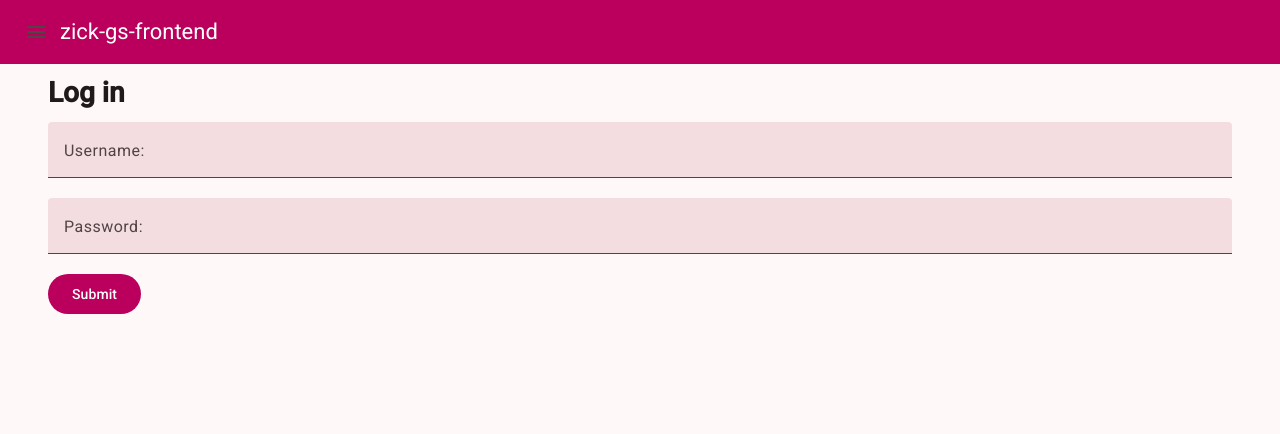
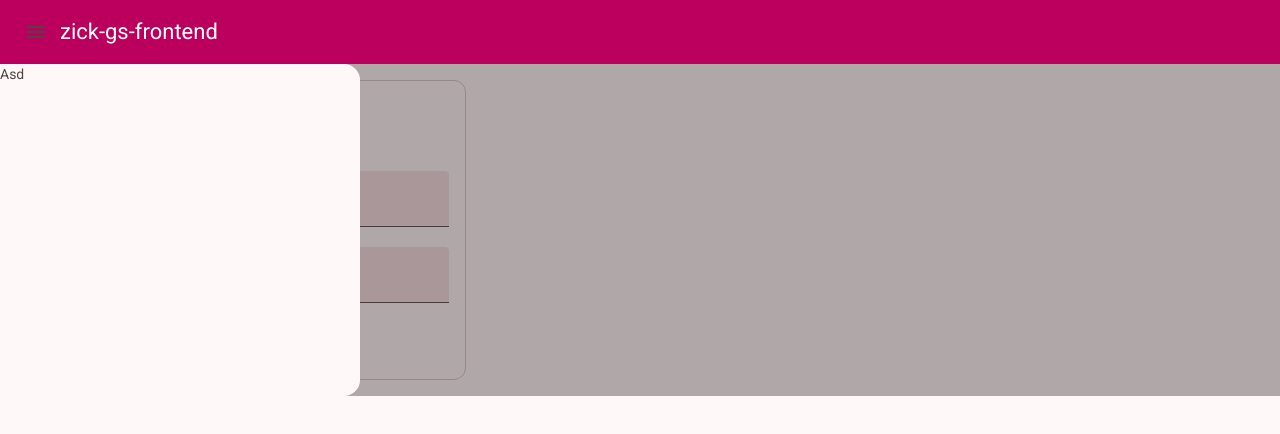
Before and after one commit to zickbalazs/zick-gs-frontend, an Angular app: page /login in a window 1280 px wide. Both pictures are taken after a click on the button 36 px from the left and 32 px from the top of the page. Shown: the top 434 px of the page. Built offline with nearby package versions, Linux system fonts and the light colour scheme.

Commit message:
Add login Add main fallback component

```diff
--- a/package.json
+++ b/package.json
@@ -19,6 +19,7 @@
     "@angular/material": "~22.2.3",
     "@angular/platform-browser": "^22.2.0",
     "@angular/router": "^22.2.0",
+    "@microsoft/signalr": "^10.0.11",
     "rxjs": "~7.8.0",
     "tslib": "^2.3.0"
   },
--- a/src/app/app.html
+++ b/src/app/app.html
@@ -1,7 +1,12 @@
 <mat-toolbar>
-  <button matIconButton>
+  <button matIconButton
+          (click)="canOpen.update((x)=>!x)">
     <mat-icon color="white" fontIcon="menu"/>
   </button>
   <span class="ms-1">{{ title() }}</span>
 </mat-toolbar>
-<router-outlet />
+
+<mat-sidenav-container>
+  <mat-sidenav mode="over" [opened]="canOpen()">Asd</mat-sidenav>
+  <mat-sidenav-content><router-outlet /></mat-sidenav-content>
+</mat-sidenav-container>
--- a/src/app/app.routes.ts
+++ b/src/app/app.routes.ts
@@ -1,8 +1,15 @@
 import { Routes } from '@angular/router';
 import { Login } from './pages/login/login';
+import {MainComponent} from './pages/main-component/main-component';
 export const routes: Routes = [
   {
     path: 'login',
+    title: 'ZGS | Login',
     component: Login
+  },
+  {
+    path: '',
+    title: 'ZGS',
+    component: MainComponent
   }
 ];
--- a/src/app/app.ts
+++ b/src/app/app.ts
@@ -4,13 +4,15 @@ import { MatToolbar } from '@angular/material/toolbar';
 import { AsyncPipe } from '@angular/common';
 import { MatIconButton } from '@angular/material/button';
 import { MatIcon } from '@angular/material/icon';
+import {MatSidenav, MatSidenavContainer, MatSidenavContent} from '@angular/material/sidenav';
 
 @Component({
-  imports: [RouterOutlet, MatToolbar, MatIconButton, MatIcon],
+  imports: [RouterOutlet, MatToolbar, MatIconButton, MatIcon, MatSidenavContainer, MatSidenav, MatSidenavContent],
   selector: 'app-root',
   styleUrl: './app.scss',
   templateUrl: './app.html',
 })
 export class App {
   protected readonly title = signal('zick-gs-frontend');
+  protected readonly canOpen = signal(false);
 }
--- a/src/app/pages/login/login.html
+++ b/src/app/pages/login/login.html
@@ -1 +1,8 @@
-<login-form/>
+<div class="m-3">
+  <mat-card appearance="outlined">
+    <mat-card-header>
+      <h1>Log in</h1>
+    </mat-card-header>
+    <login-form/>
+  </mat-card>
+</div>
--- a/src/app/pages/login/login.scss
+++ b/src/app/pages/login/login.scss
@@ -0,0 +1,3 @@
+mat-card{
+  max-width: 450px;
+}
--- a/src/app/pages/login/login.ts
+++ b/src/app/pages/login/login.ts
@@ -1,8 +1,9 @@
 import { Component } from '@angular/core';
 import { LoginForm } from '../../ui/forms/login/login';
+import {MatCard, MatCardHeader} from '@angular/material/card';
 
 @Component({
-  imports: [LoginForm],
+  imports: [LoginForm, MatCard, MatCardHeader],
   selector: 'app-login',
   styleUrl: './login.scss',
   templateUrl: './login.html',
--- /dev/null
+++ b/src/app/pages/main-component/main-component.html
@@ -0,0 +1 @@
+<p>main-component works!</p>
--- /dev/null
+++ b/src/app/pages/main-component/main-component.ts
@@ -0,0 +1,9 @@
+import { Component } from '@angular/core';
+
+@Component({
+  imports: [],
+  selector: 'app-main-component',
+  styleUrl: './main-component.scss',
+  templateUrl: './main-component.html',
+})
+export class MainComponent {}
--- a/src/app/ui/forms/login/login.html
+++ b/src/app/ui/forms/login/login.html
@@ -1,5 +1,5 @@
-<div class="form mx-5">
-  <h1>Log in</h1>
+<mat-card-content>
+  <div class="form">
     <mat-form-field>
       <mat-label>Username:</mat-label>
       <input matInput
@@ -13,7 +13,10 @@
              type="password"
              [(ngModel)]="loginForm.password" />
     </mat-form-field>
-  <button matButton="filled"
+  </div>
+</mat-card-content>
+<mat-card-actions>
+  <button matButton="text"
           (click)="UpdateLogin()"
           [showProgress]="loginProgress()">
     Submit
@@ -22,4 +25,4 @@
                           tabindex=""
                           progressIndicator />
   </button>
-</div>
+</mat-card-actions>
--- a/src/app/ui/forms/login/login.ts
+++ b/src/app/ui/forms/login/login.ts
@@ -7,6 +7,7 @@ import { LoginFormDto } from '../../../dtos/forms/login-form-dto';
 import { MatSnackBar, MatSnackBarModule } from '@angular/material/snack-bar';
 import { Router } from '@angular/router';
 import { FormsModule } from '@angular/forms';
+import {MatCardActions, MatCardContent} from '@angular/material/card';
 
 @Component({
   imports: [
@@ -16,6 +17,8 @@ import { FormsModule } from '@angular/forms';
     MatProgressSpinner,
     MatSnackBarModule,
     FormsModule,
+    MatCardContent,
+    MatCardActions,
   ],
   selector: 'login-form',
   styleUrl: './login.scss',
```
Also changed, not shown: src/app/pages/main-component/main-component.scss (added), 1 other file (tests, documents, lock files or other folders). Lines whose indentation alone changed are shown as unchanged.
